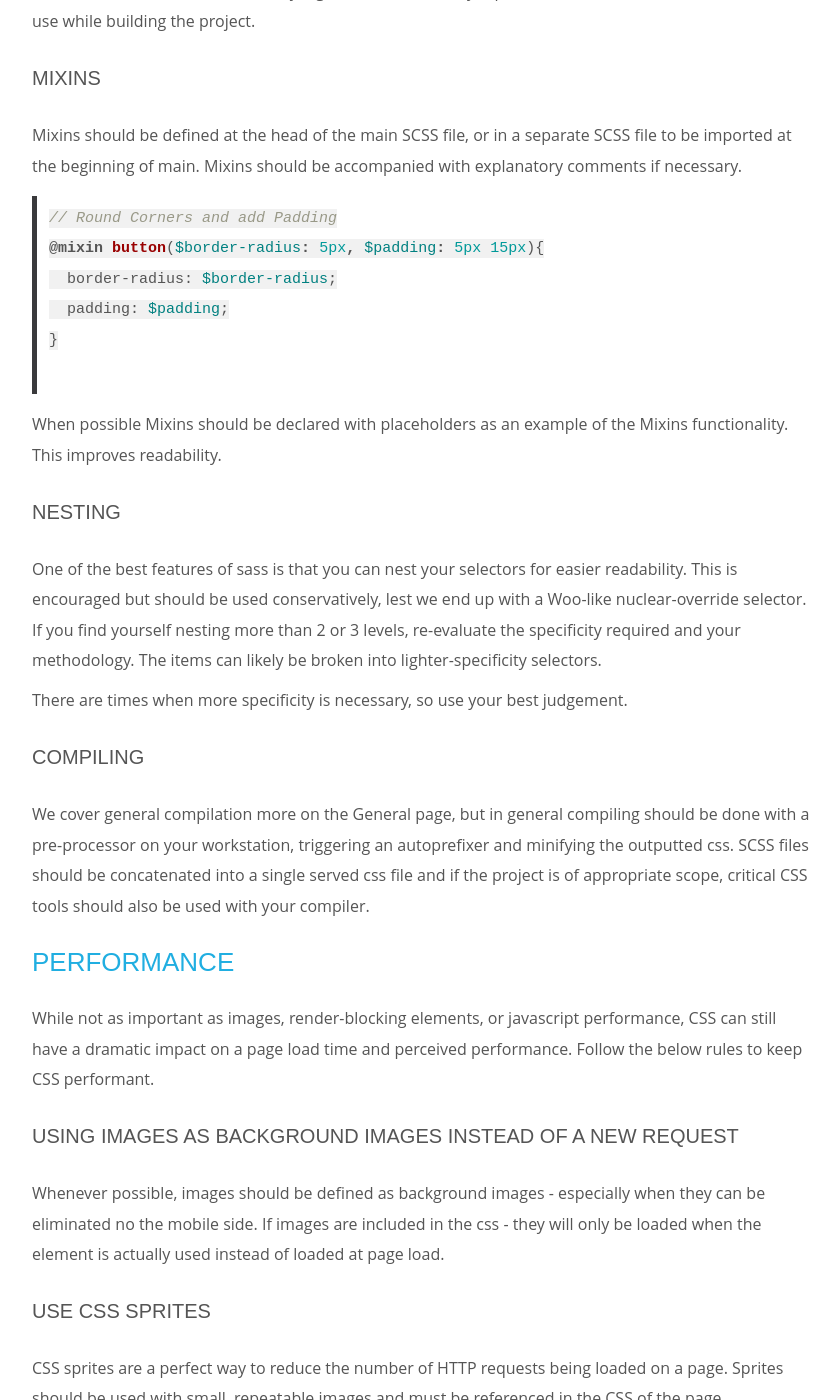
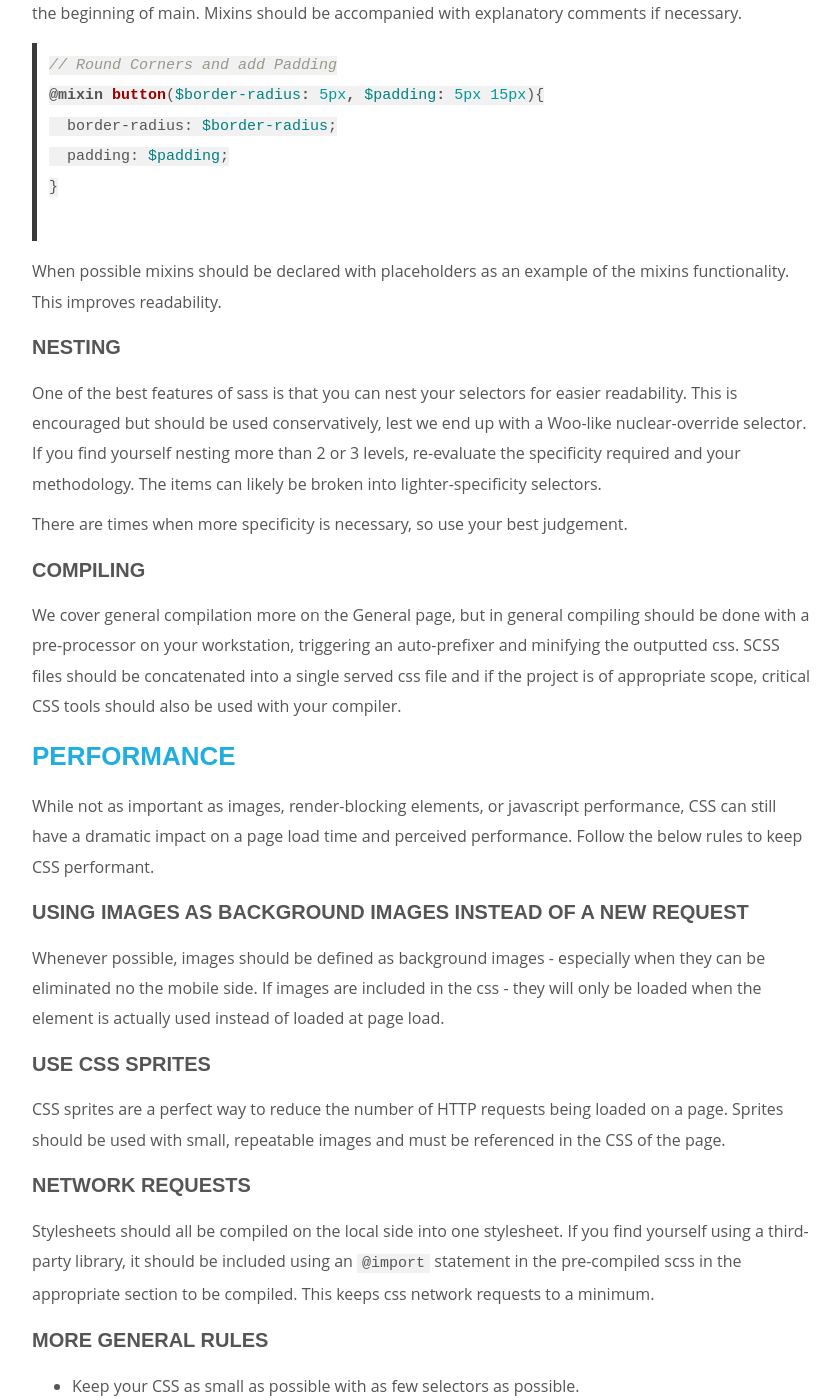
Before and after one commit to oldtownmedia/otm-development-standards, a Jekyll site: the page built from CSS.md, in a window 1280 px wide and 1400 px high, scrolled down 7369 px. Shown: the whole window, without its empty margins (218-1058 px from the left). Built offline with Jekyll 4.4.1, drawn with Linux system fonts in a browser that asks for light colours; Markdown is read by kramdown in place of the engine named in the settings; some of the changed text lies outside the part shown.

Commit message:
Fixing some typoes & bolded some of the header tags

````diff
--- a/CSS.md
+++ b/CSS.md
@@ -197,9 +197,9 @@ Seriously, don't do it.
 
 ### Sass
 
-At Old Town Media we use the sass library to make writing css quicker and more efficient. We use local compilers to concatenate/minfy files and run libraries such as autoprefixer upon compilation. This allows us to keep our stylesheets to one request while organizing the code in an easy-to-read and efficient way.
+At Old Town Media we use the sass library to make writing css quicker and more efficient. We use local compilers to concatenate/minify files and run libraries such as auto-prefixer upon compilation. This allows us to keep our stylesheets to one request while organizing the code in an easy-to-read and efficient way.
 
-#### File Oranization
+#### File Organization
 
 We follow a basic file structure at Old Town Media that makes our projects easier to work on.
 
@@ -219,7 +219,7 @@ We follow a basic file structure at Old Town Media that makes our projects easie
  	-- _print.scss		// Print-specific styles
 ```
 
-main.scss compiles all of the sheets in `/sass` in addition to the styles in the file. General styles reside in the `main.scss` file, with specialized content going in the `/sass` folder files along with any additional files.
+Main.scss compiles all of the sheets in `/sass` in addition to the styles in the file. General styles reside in the `main.scss` file, with specialized content going in the `/sass` folder files along with any additional files.
 
 The other stylesheets in the main `/styles` folder hold specific uses and cannot be combined into the `main.scss` file.
 
@@ -280,7 +280,7 @@ Mixins should be defined at the head of the main SCSS file, or in a separate SCS
 
 ```
 
-When possible Mixins should be declared with placeholders as an example of the Mixins functionality. This improves readability.
+When possible mixins should be declared with placeholders as an example of the mixins functionality. This improves readability.
 
 #### Nesting
 
@@ -290,7 +290,7 @@ There are times when more specificity is necessary, so use your best judgement.
 
 #### Compiling
 
-We cover general compilation more on the General page, but in general compiling should be done with a pre-processor on your workstation, triggering an autoprefixer and minifying the outputted css. SCSS files should be concatenated into a single served css file and if the project is of appropriate scope, critical CSS tools should also be used with your compiler.
+We cover general compilation more on the General page, but in general compiling should be done with a pre-processor on your workstation, triggering an auto-prefixer and minifying the outputted css. SCSS files should be concatenated into a single served css file and if the project is of appropriate scope, critical CSS tools should also be used with your compiler.
 
 
 ### Performance
--- a/css/main.scss
+++ b/css/main.scss
@@ -65,9 +65,14 @@ body{
 	color:$grey;
 }
 
-h1, h2, h3, h4{
+h1,
+h2,
+h3,
+h4{
 	font-family:$montserrat;
 	text-transform:uppercase;
+	font-weight: bold;
+	margin: .75em 0;
 }
 
 h3{
````
Also changed, not shown: PHP.md (+4 -3 lines), 1 other file.
